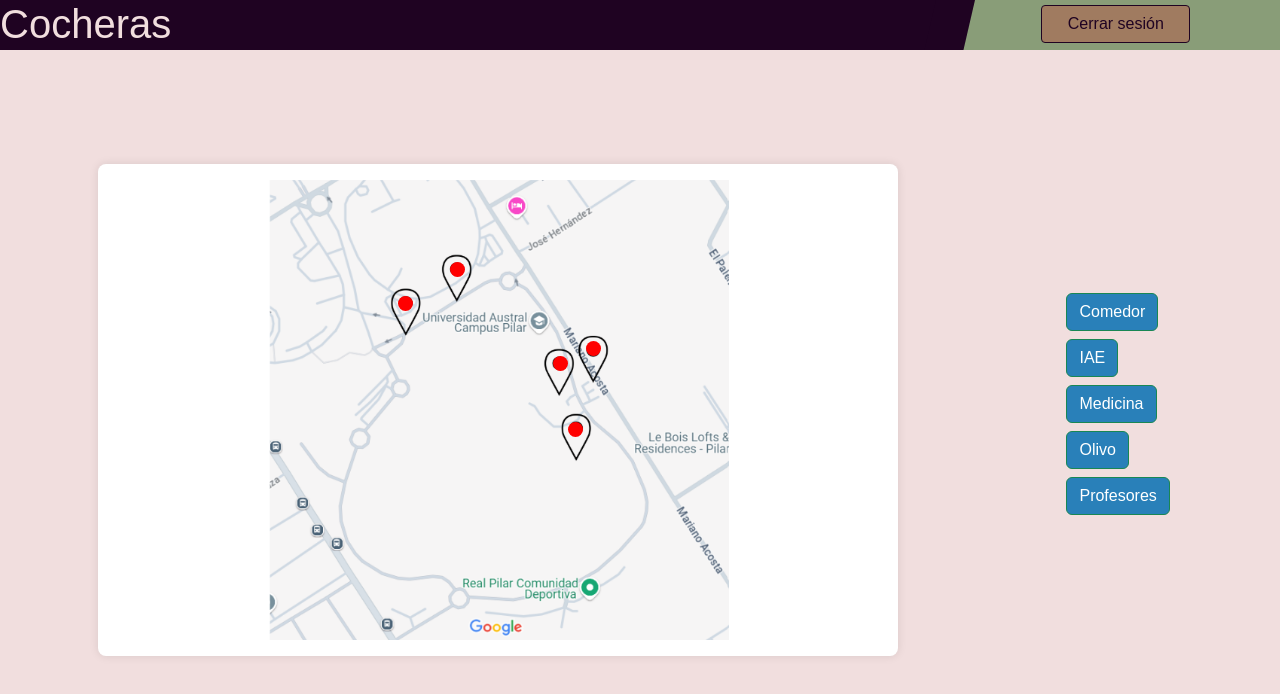
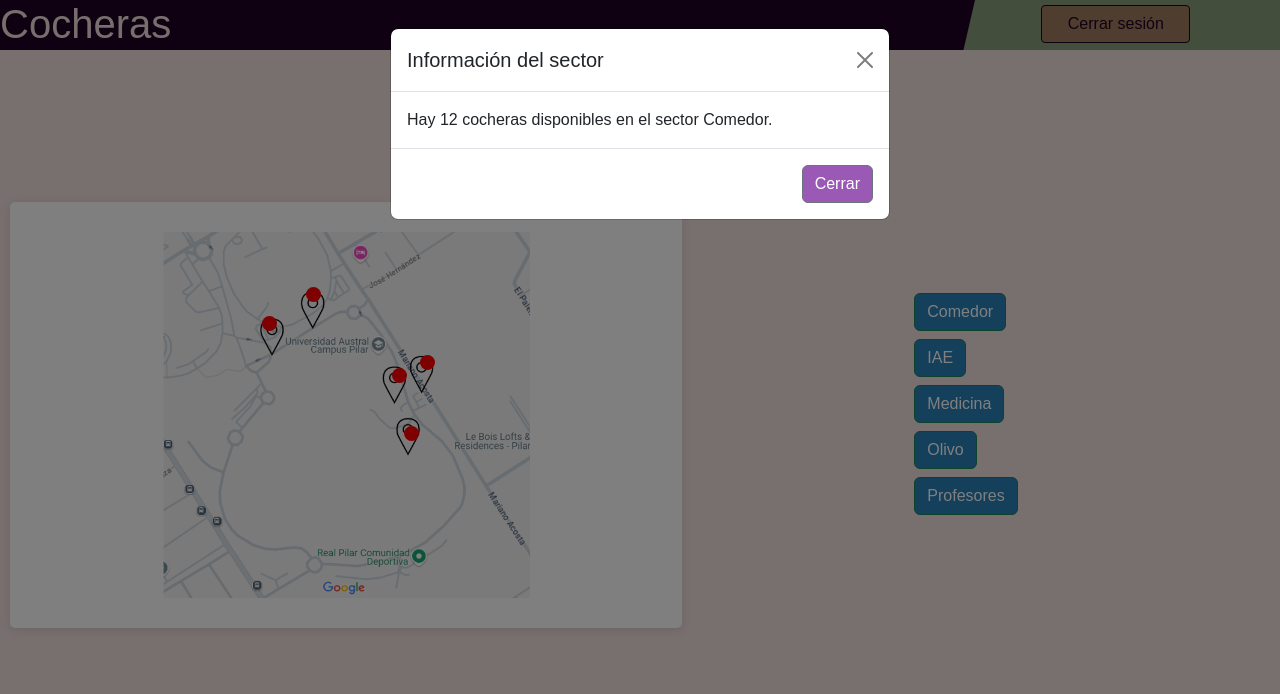
Before and after one commit to DecoudJuan/Laboratorio1, a website: page frontend/templates/cocheras.html in a window 1280 px wide. Both pictures are taken after a click on the button "Comedor". Drawn offline with nearby package versions, Linux system fonts and the light colour scheme.

Commit message:
etan funcionando borrado y edición de sectores. También está el hover en el mapa y ventana que muestra cuantas cocheras hay en el secotr, pero esto último está mockeado. NO busca en la db

```diff
--- a/frontend/static/css/styles.css
+++ b/frontend/static/css/styles.css
@@ -302,26 +302,3 @@ h2 {
     width: 80%;
     text-align: center;
 }
-
-.general-container {
-    width: 100%;
-    max-width: 800px; /* Tamaño máximo del "cuadro blanco" */
-    height: auto;
-    margin: 0 auto; /* Centra horizontalmente */
-    background-color: white;
-    display: flex;
-    justify-content: center;
-    align-items: center;
-    padding: 1rem;
-    box-shadow: 0 0 10px rgba(0,0,0,0.1);
-    border-radius: 8px;
-    box-sizing: border-box;
-}
-
-.centered-image {
-    width: 75%;
-    height: auto;
-    max-width: 100%;
-    object-fit: contain;
-    display: block;
-}
--- a/frontend/templates/cocheras.html
+++ b/frontend/templates/cocheras.html
@@ -76,5 +76,45 @@
         <button type="button" class="btn btn-success mt-2" style="background-color: #2980b9;">Olivo</button>
         <button type="button" class="btn btn-success mt-2" style="background-color: #2980b9;">Profesores</button>
     </div>
+
+    <!-- Modal -->
+<div class="modal fade" id="cocheraModal" tabindex="-1" aria-labelledby="cocheraModalLabel" aria-hidden="true">
+    <div class="modal-dialog">
+      <div class="modal-content">
+        <div class="modal-header">
+          <h1 class="modal-title fs-5" id="cocheraModalLabel">Información del sector</h1>
+          <button type="button" class="btn-close" data-bs-dismiss="modal" aria-label="Cerrar"></button>
+        </div>
+        <div class="modal-body" id="modal-body-content">
+          <!-- Aquí insertaremos el contenido dinámico -->
+        </div>
+        <div class="modal-footer">
+          <button type="button" class="btn btn-secondary" data-bs-dismiss="modal" style="background-color: #9b59b6";>Cerrar</button>
+        </div>
+      </div>
+    </div>
+  </div>
+  <script>
+    const sectores = {
+        "Comedor": "Hay 12 cocheras disponibles en el sector Comedor.",
+        "IAE": "Hay 8 cocheras disponibles en el sector IAE.",
+        "Medicina": "Hay 10 cocheras disponibles en el sector Medicina.",
+        "Olivo": "Hay 5 cocheras disponibles en el sector Olivo.",
+        "Profesores": "Hay 7 cocheras disponibles en el sector Profesores."
+    };
+
+    document.querySelectorAll(".btn.btn-success").forEach(button => {
+        button.addEventListener("click", () => {
+            const sector = button.textContent.trim();
+            document.getElementById("modal-body-content").textContent = sectores[sector] || "No hay información disponible.";
+            const modal = new bootstrap.Modal(document.getElementById('cocheraModal'));
+            modal.show();
+        });
+    });
+</script>
+
+<!-- Bootstrap JS (¡muy importante para que funcionen los modales!) -->
+<script src="https://cdn.jsdelivr.net/npm/bootstrap@5.3.0/dist/js/bootstrap.bundle.min.js"></script>
+
 </body>
 </html>
```
Also changed, not shown: frontend/static/js/editarsectores.js (+11 -22 lines).
